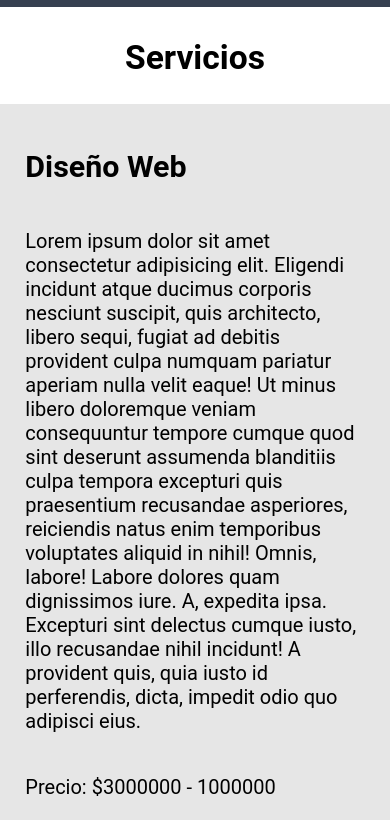
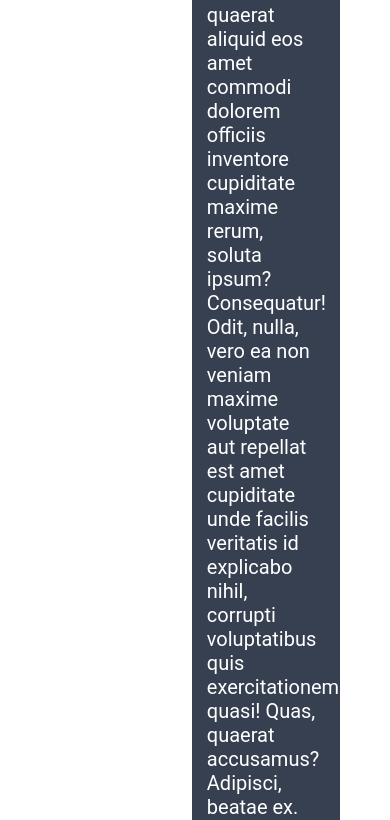
Before and after one commit to Osorio3408/pagina_react_ricardo, a React (Vite) app: page /Servicios in a window 390 px wide. Shown: the part 824-1644 px from the top of the page. Built offline with nearby package versions, Linux system fonts and the light colour scheme.

Commit message:
Se hizo cambios en el responsive.

```diff
--- a/src/style/Inicioo.css
+++ b/src/style/Inicioo.css
@@ -153,6 +153,31 @@
     .diseño_grafico p {
         width: fit-content;
         padding: 0;
+    }
+    .servicio{
+        position: relative;
+        top: 20vh;
+        margin-left: 2vh;
+        background-color: #e6e6e6;
+        width: 44.3%;
+        padding-left: 3vh;
+        padding-top: 25px;
+        margin-top: 20px;
+    }
+    .quehacemos {
+        display: flex;
+        flex-direction: column;
+        float: right;
+        width: 38%;
+        position: relative;
+        right: 50px;
+        background-color: #364050;
+        color: #fff;
+        top: 25vh;
+    }
+    .imagen{
+        top: 8vh;
+        margin-bottom: 2vh;
     }
 }
 
```
